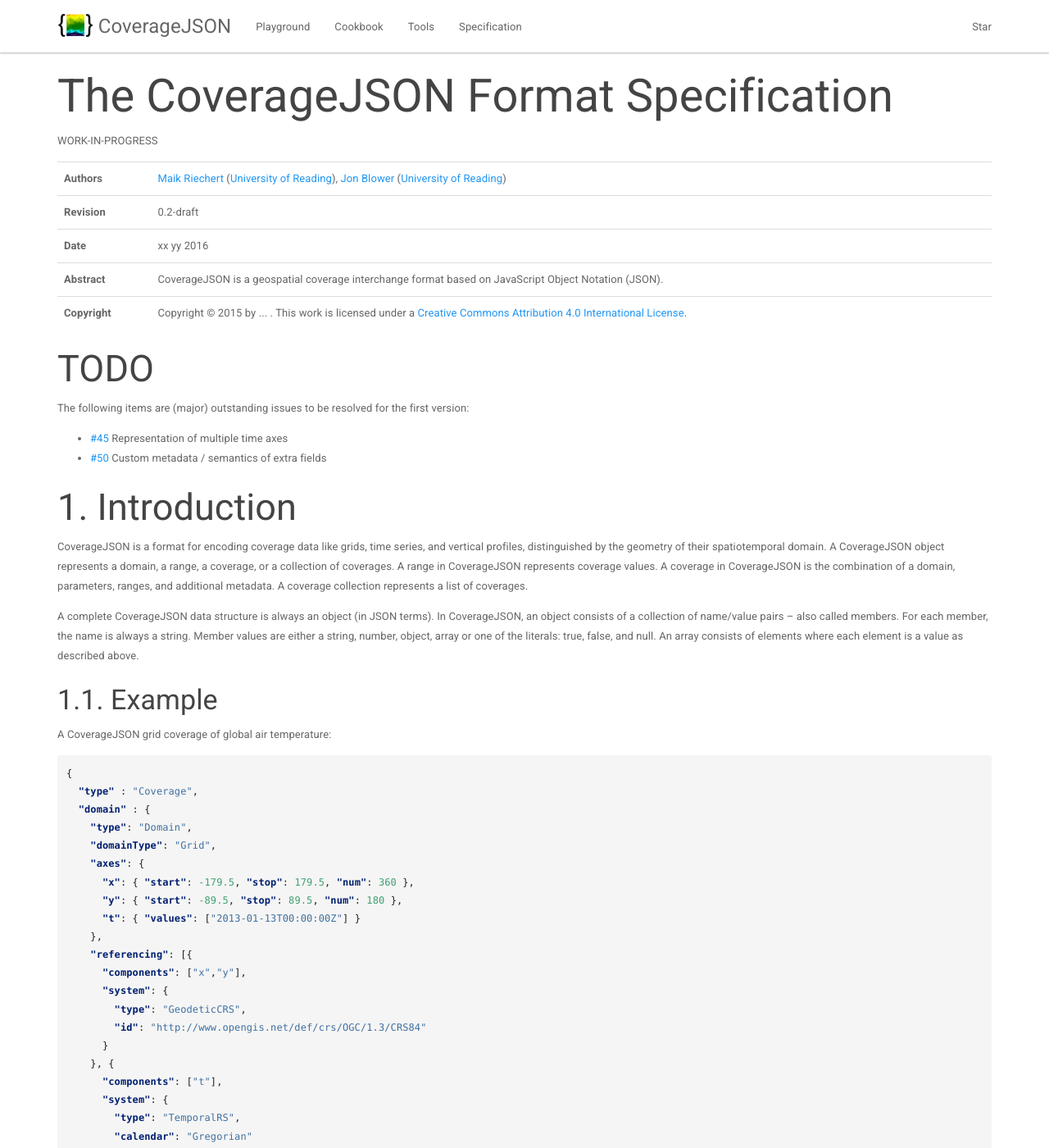
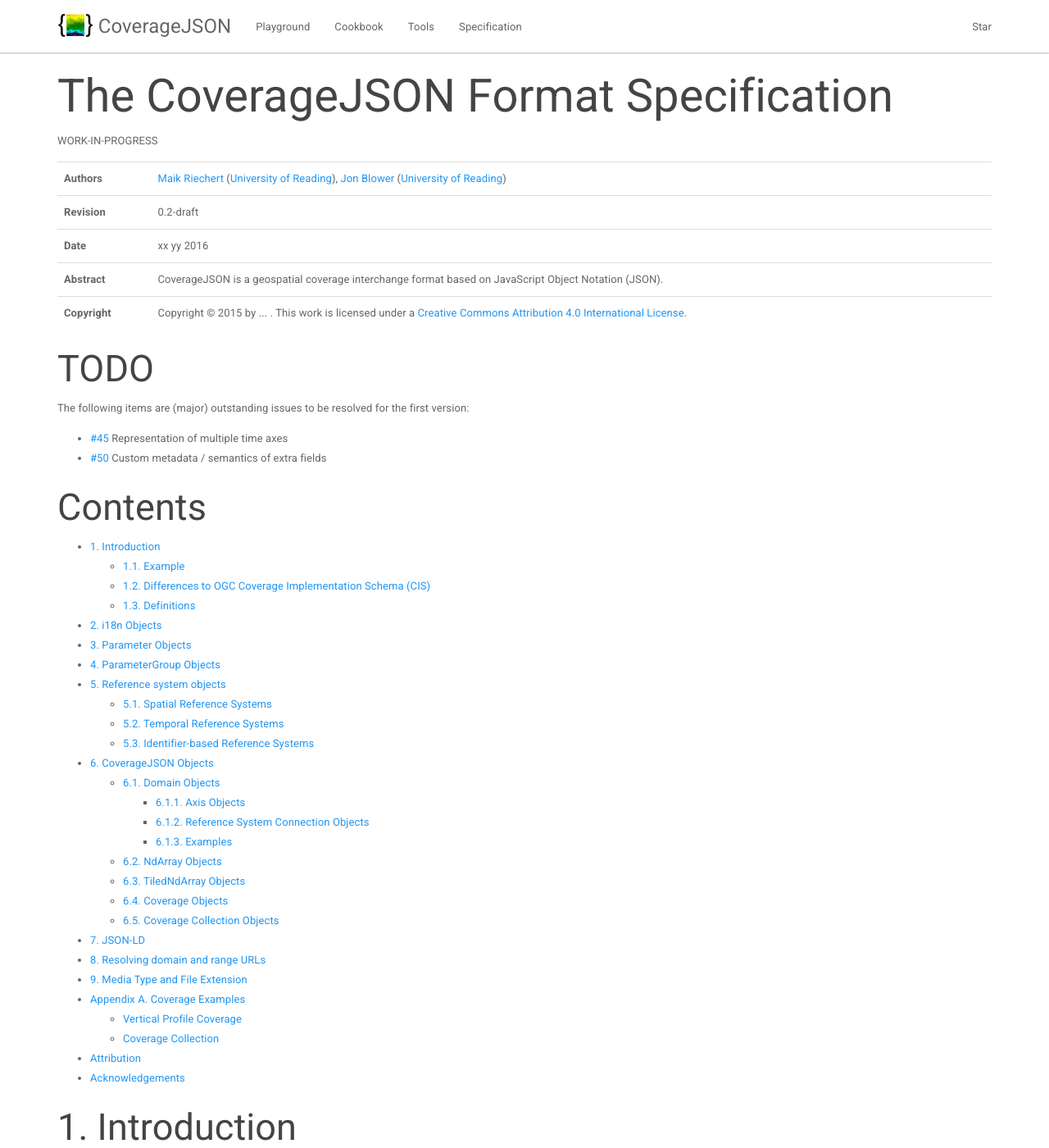
Before and after one commit to covjson/covjson.github.io, a Jekyll site: the page built from spec.md, in a window 1280 px wide and 1400 px high. Shown: the whole window at 82% size. Built offline with Jekyll 4.4.1, drawn with Linux system fonts in a browser that asks for light colours; nearby versions of some CDN libraries.

Commit message:
add TOC to spec

```diff
--- a/_config.yml
+++ b/_config.yml
@@ -2,5 +2,7 @@ title: CoverageJSON
 description: CoverageJSON is a geospatial coverage interchange format based on JavaScript Object Notation (JSON).
 logo: /logo_small.png
 markdown: kramdown
+kramdown:
+  toc_levels: 2..6
 gems:
   - jekyll-seo-tag
--- a/domain-types.md
+++ b/domain-types.md
@@ -41,9 +41,15 @@ WORK-IN-PROGRESS
   </tr>
 </table>
 
+## Contents
+{:.no_toc}
+
+* TOC
+{:toc}
+
 ## 1. Introduction
 
-### 1.3. Definitions
+### 1.1. Definitions
 
 - JavaScript Object Notation (JSON), and the terms object, name, value, array, string, number, and null, are defined in [IETF RFC 4627](http://www.ietf.org/rfc/rfc4627.txt).
 - JSON-LD is defined in [http://www.w3.org/TR/json-ld/](http://www.w3.org/TR/json-ld/).
--- a/spec.md
+++ b/spec.md
@@ -45,6 +45,7 @@ WORK-IN-PROGRESS
 </table>
 
 ## TODO
+{:.no_toc}
 
 The following items are (major) outstanding issues to be resolved for the first version:
 
@@ -52,6 +53,12 @@ The following items are (major) outstanding issues to be resolved for the first
   Representation of multiple time axes
 - [#50](https://github.com/Reading-eScience-Centre/coveragejson/issues/50)
   Custom metadata / semantics of extra fields
+
+## Contents
+{:.no_toc}
+
+* TOC
+{:toc}
 
 ## 1. Introduction
 
```
